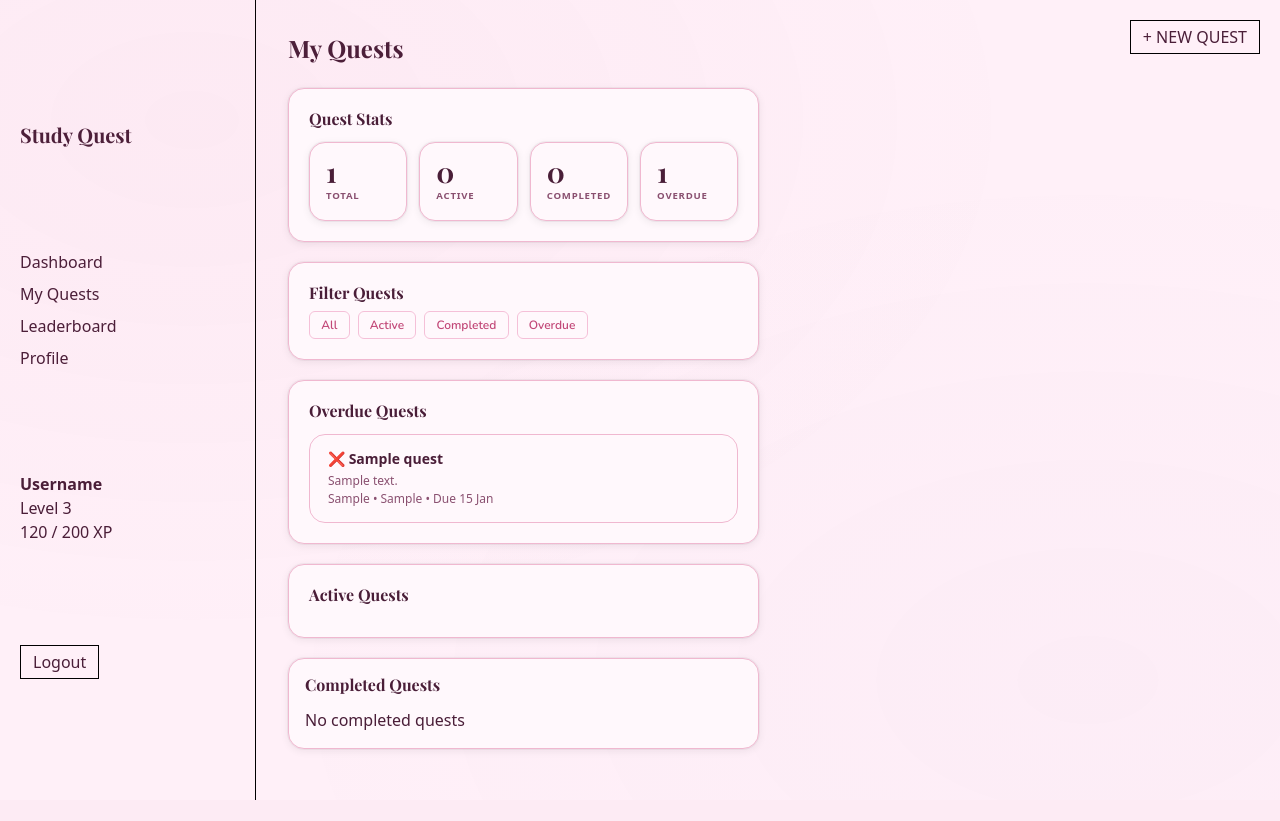
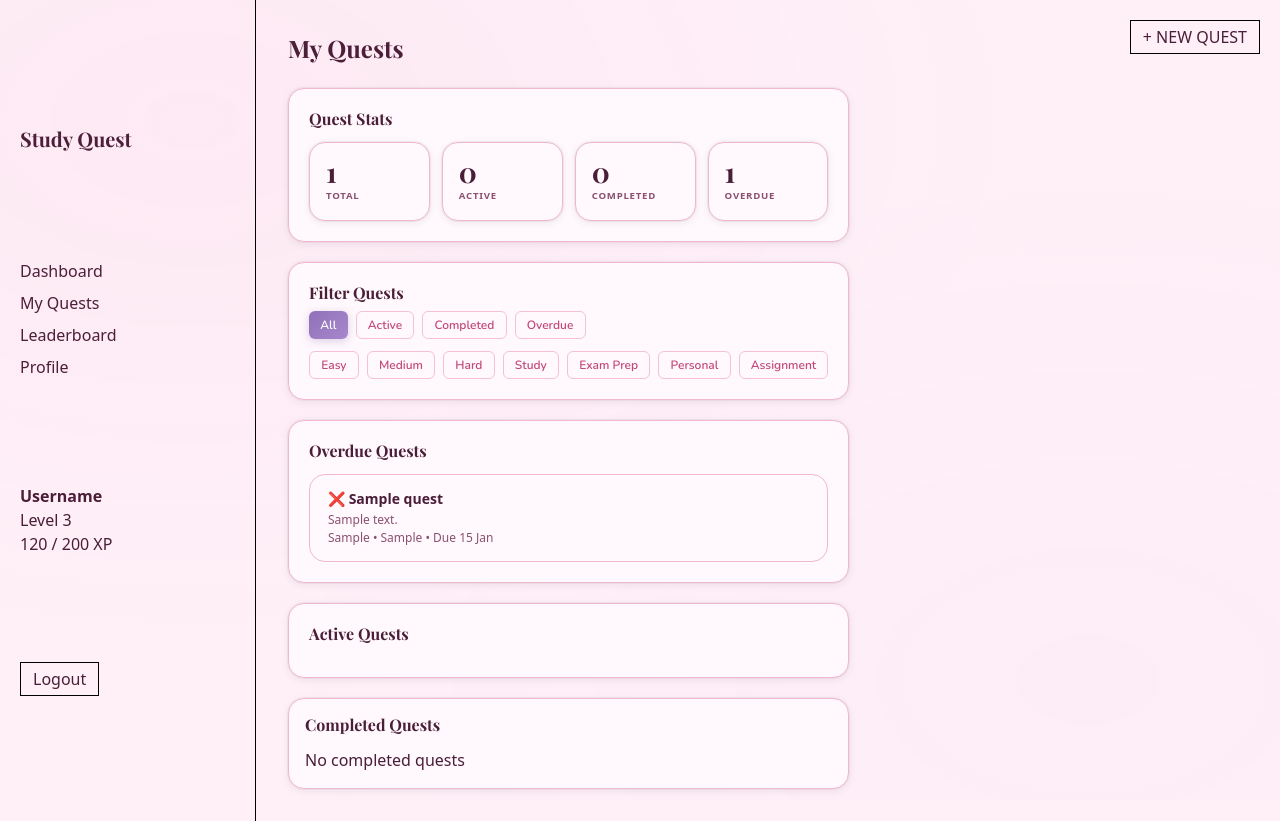
Before and after one commit to sjiang0/CITS3403-Group-Project, a Flask app: page /my-quests in a window 1280 px wide. Before the commit the page ends 800 px from the top, so only its background shows below. Run offline with Flask 3, Linux system fonts and the light colour scheme; the visitor is signed in with stand-in values (Sample User, id 1); tables that the repository leaves empty hold one stand-in row (values such as "Sample post"); some libraries are stand-ins or nearby versions; some web fonts are replaced.

Commit message:
implement multi-filtering system on my_quest page. all js put in new file, quest-filters.js

```diff
--- /dev/null
+++ b/studyquest/app/static/js/quest-filters.js
@@ -0,0 +1,155 @@
+document.addEventListener("DOMContentLoaded", function () {
+    const buttons = document.querySelectorAll(".filter-btn");
+    const allBtn = document.getElementById("all-btn");
+
+    let activeFilters = {
+        status: new Set(),
+        difficulty: new Set(),
+        type: new Set()
+    };
+
+    // Change button styling on activt/not active
+    function toggleButton(btn, active) {
+        if (active) {
+            btn.classList.add("btn-gold");
+            btn.classList.remove("btn-outline");
+        } else {
+            btn.classList.add("btn-outline");
+            btn.classList.remove("btn-gold");
+        }
+    }
+
+    // clear all filters
+    function resetAllFilters() {
+        activeFilters.status.clear();
+        activeFilters.difficulty.clear();
+        activeFilters.type.clear();
+
+        document.querySelectorAll(".filter-btn").forEach(btn => {
+            btn.classList.remove("btn-gold");
+            btn.classList.add("btn-outline");
+        });
+
+        if (allBtn) {
+            allBtn.classList.add("btn-gold");
+            allBtn.classList.remove("btn-outline");
+        }
+    }
+
+    // checks if any filters active, changes allBtn style accordingly
+    function syncAllButton() {
+        const anyActive =
+            activeFilters.status.size > 0 ||
+            activeFilters.difficulty.size > 0 ||
+            activeFilters.type.size > 0;
+
+        if (!allBtn) return;
+
+        if (anyActive) {
+            allBtn.classList.remove("btn-gold");
+            allBtn.classList.add("btn-outline");
+        } else {
+            allBtn.classList.add("btn-gold");
+            allBtn.classList.remove("btn-outline");
+        }
+    }
+
+    // core function: apply multi-filter system
+    function applyFilters() {
+        const sections = ["overdue", "active", "completed"];
+
+        let anyFilterActive =
+            activeFilters.status.size > 0 ||
+            activeFilters.difficulty.size > 0 ||
+            activeFilters.type.size > 0;
+
+        sections.forEach(section => {
+            const container = document.getElementById(`${section}-section`);
+            const items = container.querySelectorAll(".quest-item");
+
+            const sectionAllowed =
+                activeFilters.status.size === 0 ||
+                activeFilters.status.has(section);
+
+            let visibleCount = 0;
+
+            items.forEach(q => {
+                const difficulty = q.dataset.difficulty;
+                const type = q.dataset.type;
+
+                const matchDifficulty =
+                    activeFilters.difficulty.size === 0 ||
+                    activeFilters.difficulty.has(difficulty);
+
+                const matchType =
+                    activeFilters.type.size === 0 ||
+                    activeFilters.type.has(type);
+
+                const show = matchDifficulty && matchType;
+
+                const finalShow = sectionAllowed && show;
+
+                q.style.display = finalShow ? "" : "none";
+
+                if (finalShow) visibleCount++;
+            });
+
+            if (anyFilterActive) {
+                container.style.display = visibleCount > 0 ? "" : "none";
+            } else {
+                container.style.display = "";
+            }
+        });
+    }
+
+    // if allBtn clicked, resets all filters
+    if (allBtn) {
+        allBtn.addEventListener("click", () => {
+            resetAllFilters();
+            syncAllButton();
+            applyFilters();
+        });
+    }
+
+    // attaches click listeners to all filter buttons. 'undoes/reverses' action if clicked
+    buttons.forEach(btn => {
+        btn.addEventListener("click", () => {
+            const status = btn.dataset.section;
+            const difficulty = btn.dataset.filterDifficulty;
+            const type = btn.dataset.filterType;
+
+            if (status) {
+                if (activeFilters.status.has(status)) {
+                    activeFilters.status.delete(status);
+                    toggleButton(btn, false);
+                } else {
+                    activeFilters.status.add(status);
+                    toggleButton(btn, true);
+                }
+            }
+
+            if (difficulty) {
+                if (activeFilters.difficulty.has(difficulty)) {
+                    activeFilters.difficulty.delete(difficulty);
+                    toggleButton(btn, false);
+                } else {
+                    activeFilters.difficulty.add(difficulty);
+                    toggleButton(btn, true);
+                }
+            }
+            if (type) {
+                if (activeFilters.type.has(type)) {
+                    activeFilters.type.delete(type);
+                    toggleButton(btn, false);
+                } else {
+                    activeFilters.type.add(type);
+                    toggleButton(btn, true);
+                }
+            }
+            syncAllButton();
+            applyFilters();
+        });
+    });
+    syncAllButton();
+    applyFilters();
+});
--- a/studyquest/app/templates/my_quests.html
+++ b/studyquest/app/templates/my_quests.html
@@ -21,20 +21,34 @@
 <section class="card mb-5">
   <h3 class="font-bold mb-2">Filter Quests</h3>
   <div class="flex gap-2 flex-wrap">
-    <button class="btn btn-outline btn-sm">All</button>
-    <button class="btn btn-outline btn-sm">Active</button>
-    <button class="btn btn-outline btn-sm">Completed</button>
-    <button class="btn btn-outline btn-sm">Overdue</button>
+      <button class="btn btn-gold btn-sm filter-btn" id="all-btn">All</button>
+
+      <button class="btn btn-outline btn-sm filter-btn" data-section="active">Active</button>
+      <button class="btn btn-outline btn-sm filter-btn" data-section="completed">Completed</button>
+      <button class="btn btn-outline btn-sm filter-btn" data-section="overdue">Overdue</button>
+  </div>
+  <div class="flex gap-2 flex-wrap mt-3">
+      <button class="btn btn-outline btn-sm filter-btn" data-filter-difficulty="easy">Easy</button>
+      <button class="btn btn-outline btn-sm filter-btn" data-filter-difficulty="medium">Medium</button>
+      <button class="btn btn-outline btn-sm filter-btn" data-filter-difficulty="hard">Hard</button>
+
+      <button class="btn btn-outline btn-sm filter-btn" data-filter-type="study">Study</button>
+      <button class="btn btn-outline btn-sm filter-btn" data-filter-type="exam prep">Exam Prep</button>
+      <button class="btn btn-outline btn-sm filter-btn" data-filter-type="personal">Personal</button>
+      <button class="btn btn-outline btn-sm filter-btn" data-filter-type="assignment">Assignment</button>
   </div>
 </section>
 
 <!-- ================= OVERDUE ================= -->
-<section class="card mb-5">
+<section class="card mb-5" id="overdue-section">
   <h3 class="font-bold mb-3">Overdue Quests</h3>
 
   <ul class="space-y-2">
     {% for quest in overdue_quests %}
-      <li class="quest-item" data-difficulty="{{ quest.difficulty|lower }}">
+      <li class="quest-item"
+          data-status="overdue"
+          data-difficulty="{{ quest.difficulty|lower }}"
+          data-type="{{ quest.quest_type|lower }}">
 
         <div class="quest-body">
 
@@ -75,13 +89,16 @@
 </section>
 
 <!-- ================= ACTIVE ================= -->
-<section class="card mb-5">
+<section class="card mb-5" id="active-section">
   <h3 class="font-bold mb-3">Active Quests</h3>
 
   <ul class="space-y-2">
 
     {% for quest in active_quests_with_due_date %}
-      <li class="quest-item" data-difficulty="{{ quest.difficulty|lower }}">
+      <li class="quest-item"
+      data-status="active"
+      data-difficulty="{{ quest.difficulty|lower }}"
+      data-type="{{ quest.quest_type|lower }}">
 
         <div class="quest-body">
 
@@ -109,7 +126,10 @@
     {% endfor %}
 
     {% for quest in active_quests_no_due_date %}
-      <li class="quest-item" data-difficulty="{{ quest.difficulty|lower }}">
+      <li class="quest-item"
+      data-status="active"
+      data-difficulty="{{ quest.difficulty|lower }}"
+      data-type="{{ quest.quest_type|lower }}">
 
         <div class="quest-body">
 
@@ -140,13 +160,16 @@
 </section>
 
 <!-- ================= COMPLETED ================= -->
-<section class="card p-4">
+<section class="card p-4" id="completed-section">
   <h3 class="font-bold mb-3">Completed Quests</h3>
 
   <ul class="space-y-2">
 
     {% for quest in completed_quests_with_due_date + completed_quests_no_due_date %}
-      <li class="quest-item complete" data-difficulty="{{ quest.difficulty|lower }}">
+      <li class="quest-item"
+      data-status="completed"
+      data-difficulty="{{ quest.difficulty|lower }}"
+      data-type="{{ quest.quest_type|lower }}">
 
         <div class="quest-body">
 
@@ -184,5 +207,5 @@
 
   </ul>
 </section>
-
+<script src="{{ url_for('static', filename='js/quest-filters.js') }}"></script>
 {% endblock %}
```
